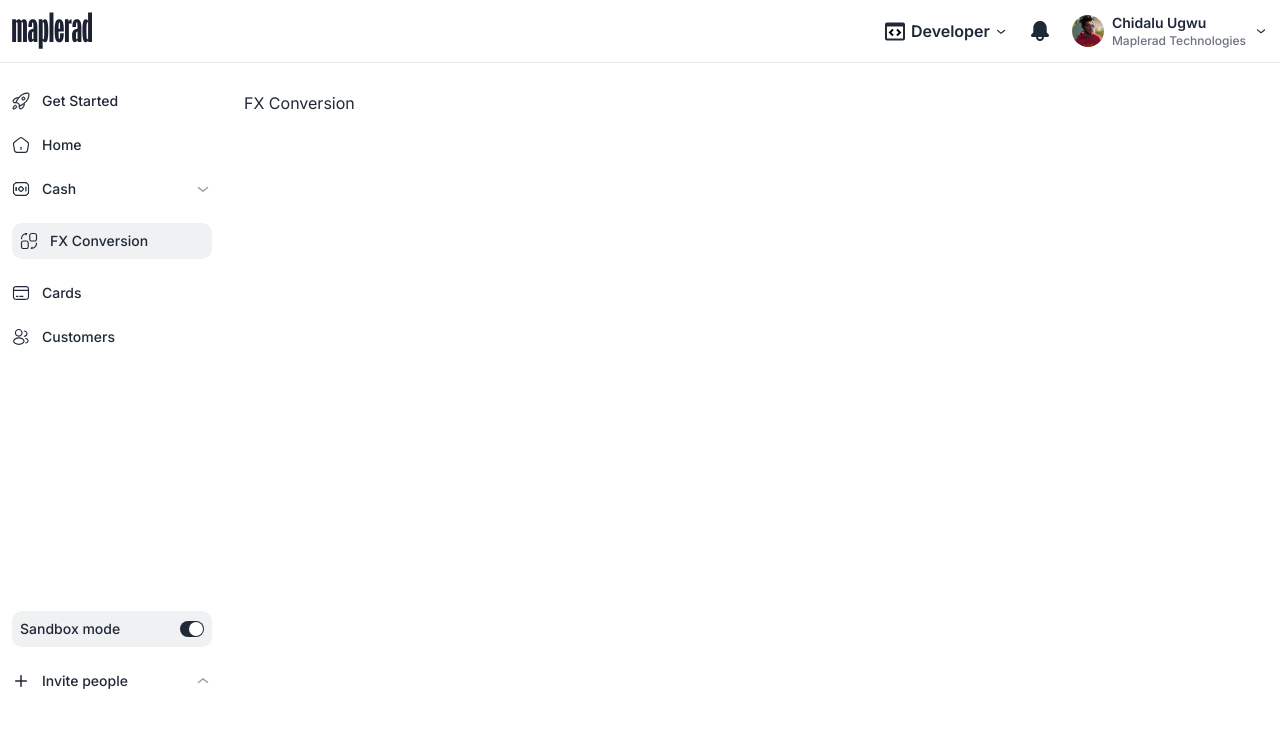
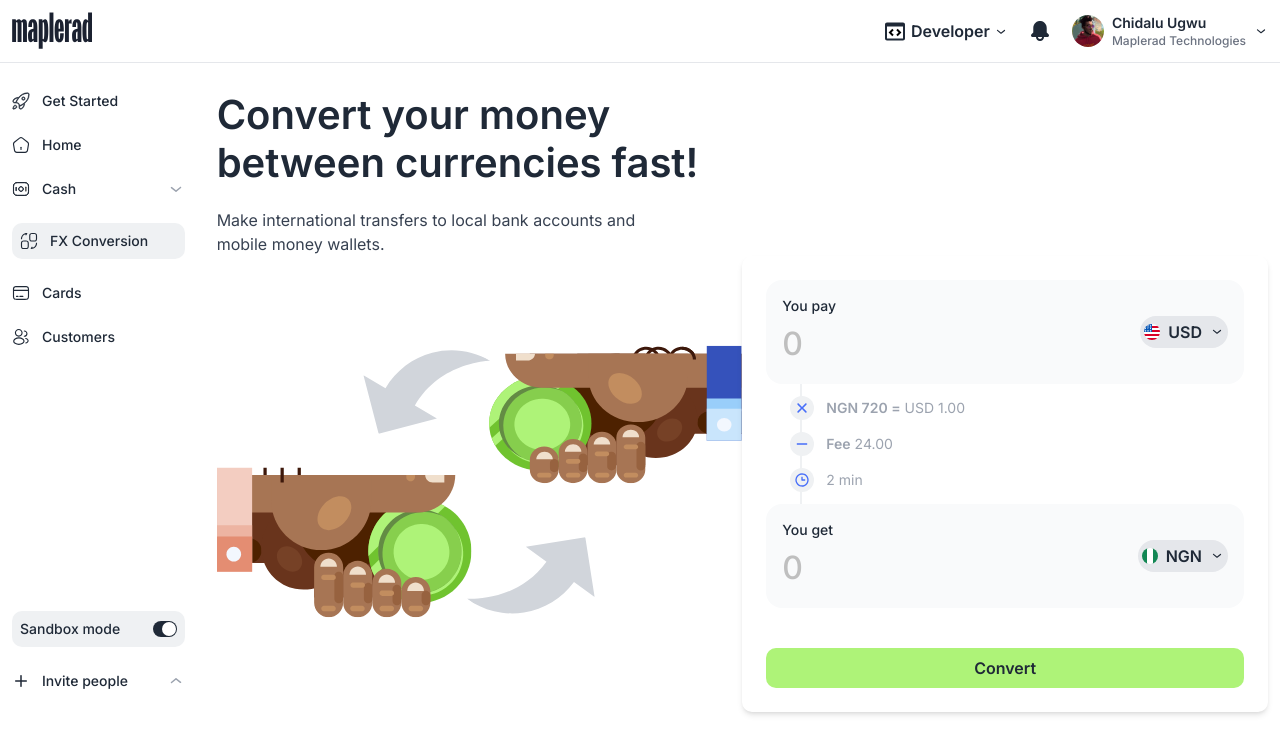
Before and after one commit to Mapelsun/mapelrad-app, a Vue app: page /dashboard/fx-conversion in a window 1280 px wide. Shown: the top 754 px of the page. Built offline with nearby package versions, Linux system fonts and the light colour scheme.

Commit message:
feat: create and complete fx conversion screen

```diff
--- a/src/views/FxConversionView.vue
+++ b/src/views/FxConversionView.vue
@@ -1,10 +1,73 @@
 <script setup>
+import { ref } from 'vue';
 import DashboardLayout from '@/layouts/DashboardLayout.vue'
+import CusButton from '@/components/CusButton.vue'
+
+const currentStep = ref(0)
+const labels = ref(['A'])
 </script>
 
 <template>
   <dashboard-layout>
-    FX Conversion
+    <div class="flex flex-col">
+      <div>
+        <h3 class="mb-5 font-semibold text-4.5xl leading-[48.41px]">Convert your money <br>
+          between currencies fast!</h3>
+        <p class="text-base text-accent-gray-800 w-108 max-w-[90vw]">Make international transfers to local bank accounts
+          and
+          mobile money wallets.</p>
+      </div>
+      <div class="grid grid-cols-2 items-center">
+        <img src="@/assets/images/conversion.svg" alt="" />
+
+        <div class="p-6 flex flex-col shadow-md rounded-[10px]">
+          <div class="rounded-2xl bg-accent-gray-100 flexBetween p-4">
+            <div class="flex flex-col gap-1"><span class="text-sm font-medium">You pay</span><span
+                class="font-medium text-2.5xl text-accent-gray-600">0</span></div>
+            <div class="rounded-full flexMiddle gap-2 p-1 cursor-pointer bg-accent-gray-300">
+              <img src="@/assets/icons/circle-flags-us.svg" alt="">
+              <span class="font-semibold text-base">USD</span>
+              <img src="@/assets/icons/arrow-downward.svg" alt="">
+            </div>
+          </div>
+
+          <div class="flex flex-col my-3 mx-6">
+            <div class="relative flex items-center mb-3">
+              <div class="h-6 w-6 flex items-center justify-center rounded-full bg-accent-gray-200 z-10"><img
+                  src="@/assets/icons/close.svg" alt="" /></div>
+              <div class="absolute left-2.5 -top-[50%] h-12 w-0.5 text-red-300 bg-accent-gray-200 z-0"></div>
+              <div class="ml-3 text-sm text-accent-gray-700 font-normal"><span class="font-semibold">NGN 720 =</span> USD
+                1.00</div>
+            </div>
+            <div class="relative flex items-center mb-3">
+              <div class="h-6 w-6 flex items-center justify-center rounded-full bg-accent-gray-200 z-10"><img
+                  src="@/assets/icons/minus.svg" alt="" /></div>
+              <div class="absolute left-2.5 -top-[50%] h-12 w-0.5 text-red-300 bg-accent-gray-200 z-0"></div>
+              <div class="ml-3 text-sm text-accent-gray-700 font-normal"><span class="font-semibold">Fee</span> 24.00
+              </div>
+            </div>
+            <div class="relative flex items-center">
+              <div class="h-6 w-6 flex items-center justify-center rounded-full bg-accent-gray-200 z-10"><img
+                  src="@/assets/icons/clock.svg" alt="" /></div>
+              <div class="absolute left-2.5 -top-[50%] h-12 w-0.5 text-red-300 bg-accent-gray-200 z-0"></div>
+              <div class="ml-3 text-sm text-accent-gray-700 font-normal">2 min</div>
+            </div>
+          </div>
+
+          <div class="rounded-2xl bg-accent-gray-100 flexBetween p-4 mb-10">
+            <div class="flex flex-col gap-1"><span class="text-sm font-medium">You get</span><span
+                class="font-medium text-2.5xl text-accent-gray-600">0</span></div>
+            <div class="rounded-full flexMiddle gap-2 p-1 cursor-pointer bg-accent-gray-300">
+              <img src="@/assets/icons/circle-flags-ng.svg" alt="">
+              <span class="font-semibold text-base">NGN</span>
+              <img src="@/assets/icons/arrow-downward.svg" alt="">
+            </div>
+          </div>
+          <cus-button @click="test" variant="green-bg">Convert</cus-button>
+        </div>
+      </div>
+
+    </div>
   </dashboard-layout>
 </template>
 
```
